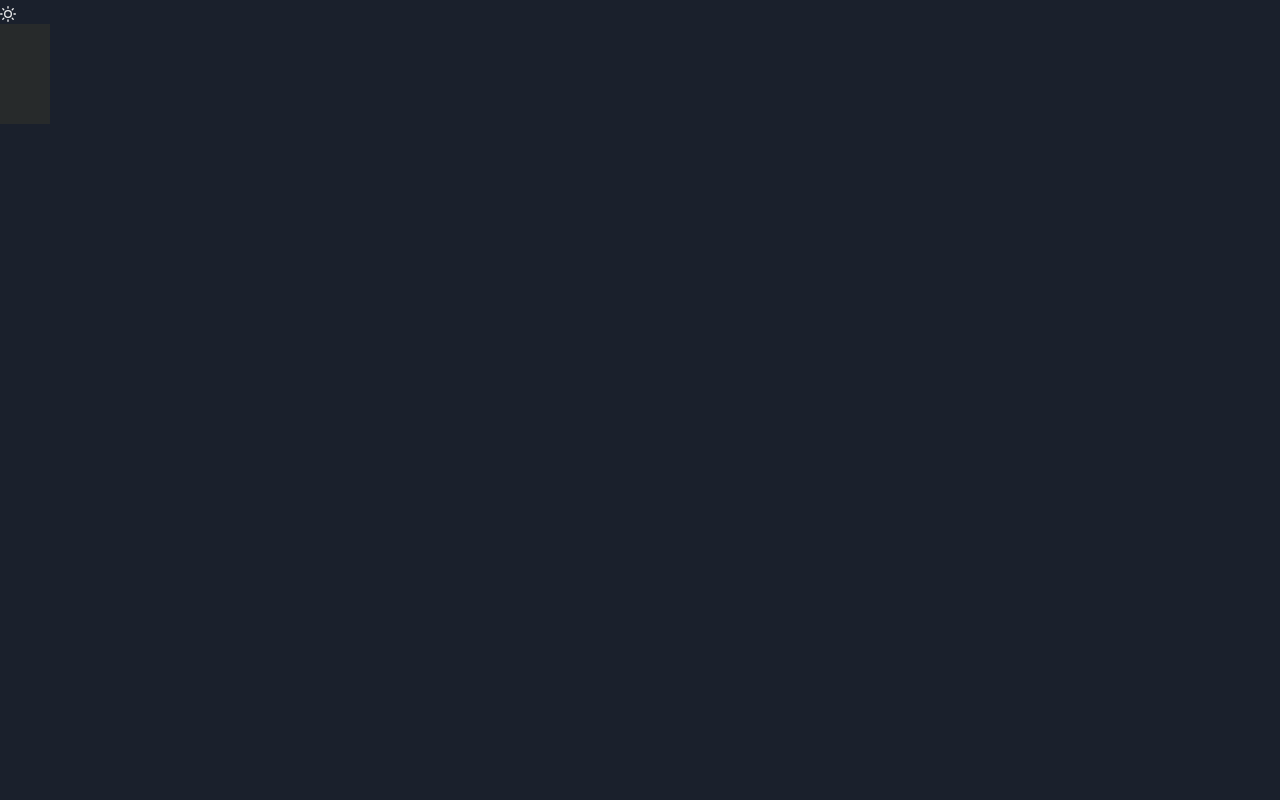
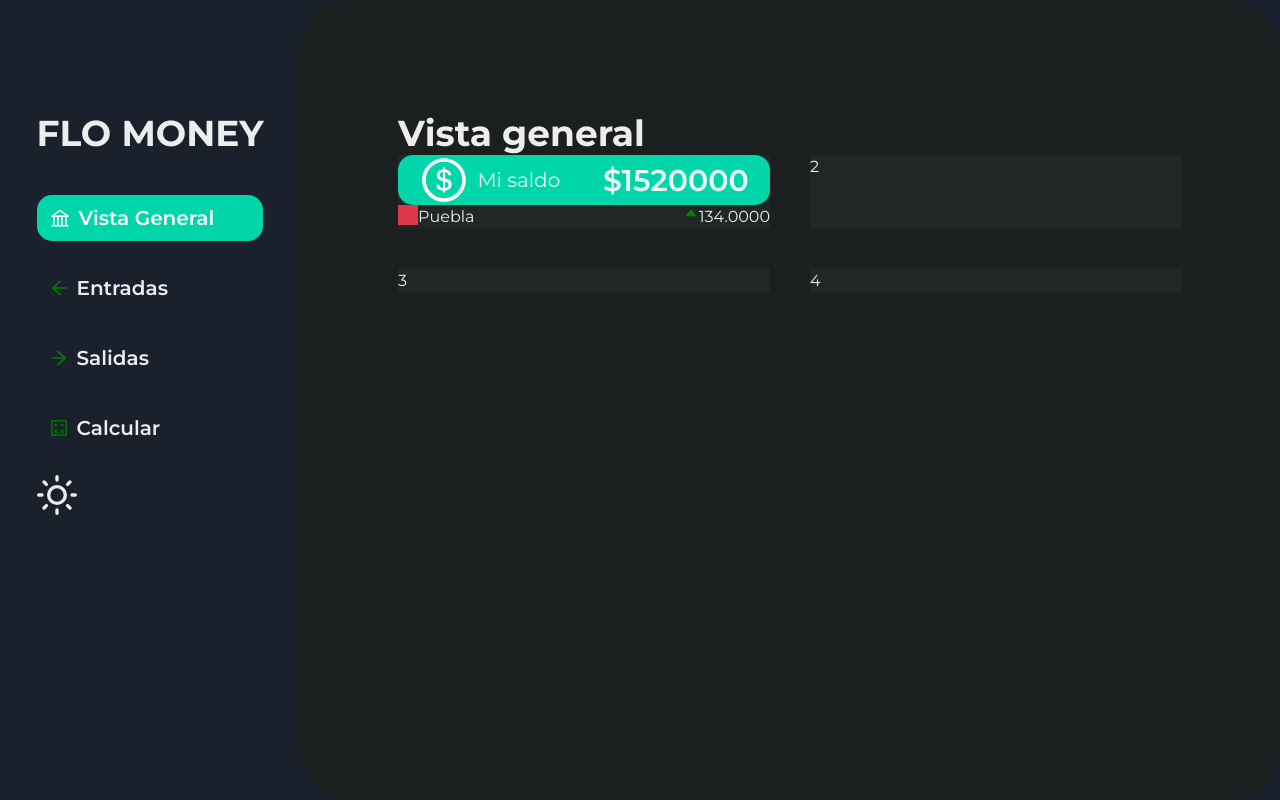
Before and after one commit to Flo-314/flo-money-frontend, a React (Vite) app: page / in a window 1280 px wide. Built offline with nearby package versions, Linux system fonts and the light colour scheme.

Commit message:
header added

```diff
--- a/package.json
+++ b/package.json
@@ -15,6 +15,7 @@
     "framer-motion": "^5",
     "react": "^17.0.2",
     "react-dom": "^17.0.2",
+    "react-icons": "^4.3.1",
     "react-router-dom": "^6.2.1"
   },
   "devDependencies": {
--- a/src/App.tsx
+++ b/src/App.tsx
@@ -1,26 +1,26 @@
-import {useEffect, useState} from "react";
 import {BrowserRouter, Routes, Route} from "react-router-dom";
-import {Box, useColorMode, Button} from "@chakra-ui/react";
-import {MoonIcon, SunIcon} from "@chakra-ui/icons";
+import {Flex} from "@chakra-ui/react";
 
-import theme from "./styling/theme";
+import "./styling/app.css";
+import Home from "./components/pages/Home";
+import Header from "./components/Reusable Components/Header";
+import Footer from "./components/Reusable Components/Footer";
 function App() {
-  const [count, setCount] = useState(0);
-
-  const {colorMode, toggleColorMode} = useColorMode();
-
   return (
     <BrowserRouter>
-      {colorMode === "light" && <MoonIcon onClick={toggleColorMode} />}
-      {colorMode === "dark" && <SunIcon onClick={toggleColorMode} />}
+      <Flex paddingTop={""} width="100vw">
+        <Header />
+        <Flex direction={"column"} width="100%">
+          <Routes>
+            <Route element={<Home />} path="/" />
+            <Route element={""} path="/history" />
+          </Routes>
 
-      <Box bg="bgPrimary" height="50px" width={"50px"} />
-      <Box bg="bgSecondary" height="50px" width={"50px"} />
-      <Routes>
-        <Route element={""} path="/" />
-        <Route element={""} path="/history" />
-      </Routes>
+          <Footer />
+        </Flex>
+      </Flex>
     </BrowserRouter>
   );
 }
 export default App;
+1558;
--- /dev/null
+++ b/src/components/Reusable Components/Footer.tsx
@@ -0,0 +1,5 @@
+function Footer() {
+  return <footer />;
+}
+
+export default Footer;
--- /dev/null
+++ b/src/components/Reusable Components/Header.tsx
@@ -0,0 +1,136 @@
+import {Box, Heading, Flex, Center} from "@chakra-ui/react";
+import {Wrap, WrapItem, Link} from "@chakra-ui/react";
+import {Link as RouteLink} from "react-router-dom";
+import {
+  AiOutlineArrowLeft,
+  AiOutlineArrowRight,
+  AiOutlineCalculator,
+  AiOutlineBank,
+} from "react-icons/ai";
+import {useState} from "react";
+import {useColorMode} from "@chakra-ui/react";
+import {MoonIcon, SunIcon} from "@chakra-ui/icons";
+function Header() {
+  const {colorMode, toggleColorMode} = useColorMode();
+
+  const [selectedPage, setSelectedPage] = useState("vista general");
+
+  return (
+    <aside>
+      <header>
+        <Flex align={"center"} direction={"column"} paddingTop="7rem" width="300px">
+          <Box>
+            <Heading>FLO MONEY</Heading>
+            <nav>
+              <Wrap marginTop={10}>
+                <Flex direction={"column"} fontSize="xl" fontWeight="600" gap={6} width={"100%"}>
+                  <WrapItem
+                    bg={selectedPage === "vista general" ? "primary" : "inherit"}
+                    borderRadius="15"
+                    color={selectedPage === "vista general" ? "white" : "inherit"}
+                    gap={2}
+                    paddingLeft={3}
+                    paddingRight="10"
+                    paddingY="2"
+                    width={"100%"}
+                  >
+                    <Center alignSelf={"center"}>
+                      <AiOutlineBank
+                        color={selectedPage === "vista general" ? "white" : "green"}
+                        size="22"
+                      />
+                    </Center>
+                    <Link
+                      as={RouteLink}
+                      to={"/"}
+                      onClick={() => {
+                        setSelectedPage("vista general");
+                      }}
+                    >
+                      Vista General
+                    </Link>
+                  </WrapItem>
+                  <WrapItem
+                    bg={selectedPage === "entradas" ? "gray" : "inherit"}
+                    borderRadius="15"
+                    color={selectedPage === "entradas" ? "black" : "inherit"}
+                    gap={2}
+                    paddingLeft={3}
+                    paddingRight="10"
+                    paddingY="2"
+                    width={"100%"}
+                  >
+                    <Center alignSelf={"center"}>
+                      <AiOutlineArrowLeft color="green" />
+                    </Center>
+                    <Link
+                      as={RouteLink}
+                      to={"/entries"}
+                      onClick={() => {
+                        setSelectedPage("entradas");
+                      }}
+                    >
+                      Entradas
+                    </Link>
+                  </WrapItem>
+                  <WrapItem
+                    bg={selectedPage === "salidas" ? "gray" : "inherit"}
+                    borderRadius="15"
+                    color={selectedPage === "salidas" ? "black" : "inherit"}
+                    gap={2}
+                    paddingLeft={3}
+                    paddingRight="10"
+                    paddingY="2"
+                    width={"100%"}
+                  >
+                    <Center alignSelf={"center"}>
+                      <AiOutlineArrowRight color="green" />
+                    </Center>
+                    <Link
+                      as={RouteLink}
+                      to={"/output"}
+                      onClick={() => {
+                        setSelectedPage("salidas");
+                      }}
+                    >
+                      Salidas
+                    </Link>
+                  </WrapItem>
+                  <WrapItem
+                    bg={selectedPage === "calcular" ? "gray" : "inherit"}
+                    borderRadius="15"
+                    color={selectedPage === "calcular" ? "black" : "inherit"}
+                    gap={2}
+                    paddingLeft={3}
+                    paddingRight="10"
+                    paddingY="2"
+                    width={"100%"}
+                  >
+                    <Center alignSelf={"center"}>
+                      <AiOutlineCalculator color="green" />{" "}
+                    </Center>
+                    <Link
+                      as={RouteLink}
+                      to={"/calculate"}
+                      onClick={() => {
+                        setSelectedPage("calcular");
+                      }}
+                    >
+                      Calcular
+                    </Link>
+                  </WrapItem>
+                  <WrapItem>
+                    {colorMode === "light" && <MoonIcon boxSize={10} onClick={toggleColorMode} />}
+                    {colorMode === "dark" && <SunIcon boxSize={10} onClick={toggleColorMode} />}
+                  </WrapItem>
+                </Flex>
+              </Wrap>
+            </nav>
+          </Box>
+        </Flex>
+      </header>
+    </aside>
+  );
+}
+
+export default Header;
--- /dev/null
+++ b/src/components/pages/Home.tsx
@@ -0,0 +1,57 @@
+import {Box, Flex, Heading, SimpleGrid, Text} from "@chakra-ui/react";
+import {AiOutlineDollarCircle, AiFillCaretUp} from "react-icons/ai";
+
+function Home() {
+  return (
+    <main>
+      <Box
+        bg="bgPrimary"
+        borderRadius={50}
+        height="100%"
+        minHeight={"100vh"}
+        paddingTop="7rem"
+        width="100%"
+      >
+        <Box margin="0 auto" maxWidth="1150px" width="80%">
+          <section id="overview">
+            <Heading>Vista general</Heading>
+            <SimpleGrid columns={2} spacing={10}>
+              <Flex bg="bgSecondary" direction={"column"}>
+                {/*  green button with your salary   */}
+                <Flex align="center" bg="primary" borderRadius={15} justify="space-around">
+                  <Flex align={"center"} gap="2">
+                    <AiOutlineDollarCircle color="white" size={50} />
+                    <Text fontSize={20}>Mi saldo</Text>
+                  </Flex>
+                  <Text fontSize={30} fontWeight={600}>
+                    {" "}
+                    $1520000
+                  </Text>
+                </Flex>
+
+                <Box>
+                  <Flex justify={"space-between"}>
+                    <Flex>
+                      <Box bg="red" height="20px" width="20px" />
+                      <Text>Puebla</Text>
+                    </Flex>
+                    <Flex>
+                      <AiFillCaretUp color="green" />
+                      <Text>134.0000</Text>
+                    </Flex>
+                  </Flex>
+                  <Flex />
+                </Box>
+              </Flex>
+              <Box bg="bgSecondary">2</Box>
+              <Box bg="bgSecondary">3</Box>
+              <Box bg="bgSecondary">4</Box>
+            </SimpleGrid>
+          </section>
+        </Box>
+      </Box>
+    </main>
+  );
+}
+
+export default Home;
--- /dev/null
+++ b/src/components/pages/Incomes.tsx
@@ -0,0 +1,5 @@
+function Incomes() {
+  return <div />;
+}
+
+export default Incomes;
--- /dev/null
+++ b/src/components/pages/Outcomes.tsx
@@ -0,0 +1,5 @@
+function Outcomes() {
+  return <div />;
+}
+
+export default Outcomes;
--- /dev/null
+++ b/src/components/pages/Projections.tsx
@@ -0,0 +1,5 @@
+function Projections() {
+  return <div />;
+}
+
+export default Projections;
--- /dev/null
+++ b/src/styling/app.css
@@ -0,0 +1,4 @@
+@import url('https://fonts.googleapis.com/css2?family=Montserrat:ital,wght@0,100;0,200;0,300;0,400;0,500;0,600;0,700;0,800;0,900;1,100;1,200;1,300;1,400;1,500;1,600;1,700;1,800;1,900&display=swap');
+*{
+    font-family: 'Montserrat', sans-serif !important;
+}
--- a/src/styling/theme.tsx
+++ b/src/styling/theme.tsx
@@ -15,15 +15,15 @@ const theme = extendTheme({
   config,
   semanticTokens: {
     colors: {
-      primary: "#72d4a9",
+      primary: "#00D6A9",
       red: "#dd374a",
       bgPrimary: {
         default: "#f4f7fd",
-        _dark: "#272a2b",
+        _dark: "#1B1F20",
       },
       bgSecondary: {
-        default: "#fffff",
-        _dark: "#272a2b",
+        default: "white",
+        _dark: "#212627",
       },
       gray: "#f1f0f3",
       text: "#0b1014",
```
Also changed, not shown: src/components/Reusable Components/Graph.tsx (added, +11 -0 lines), 1 other file (tests, documents, lock files or other folders).
